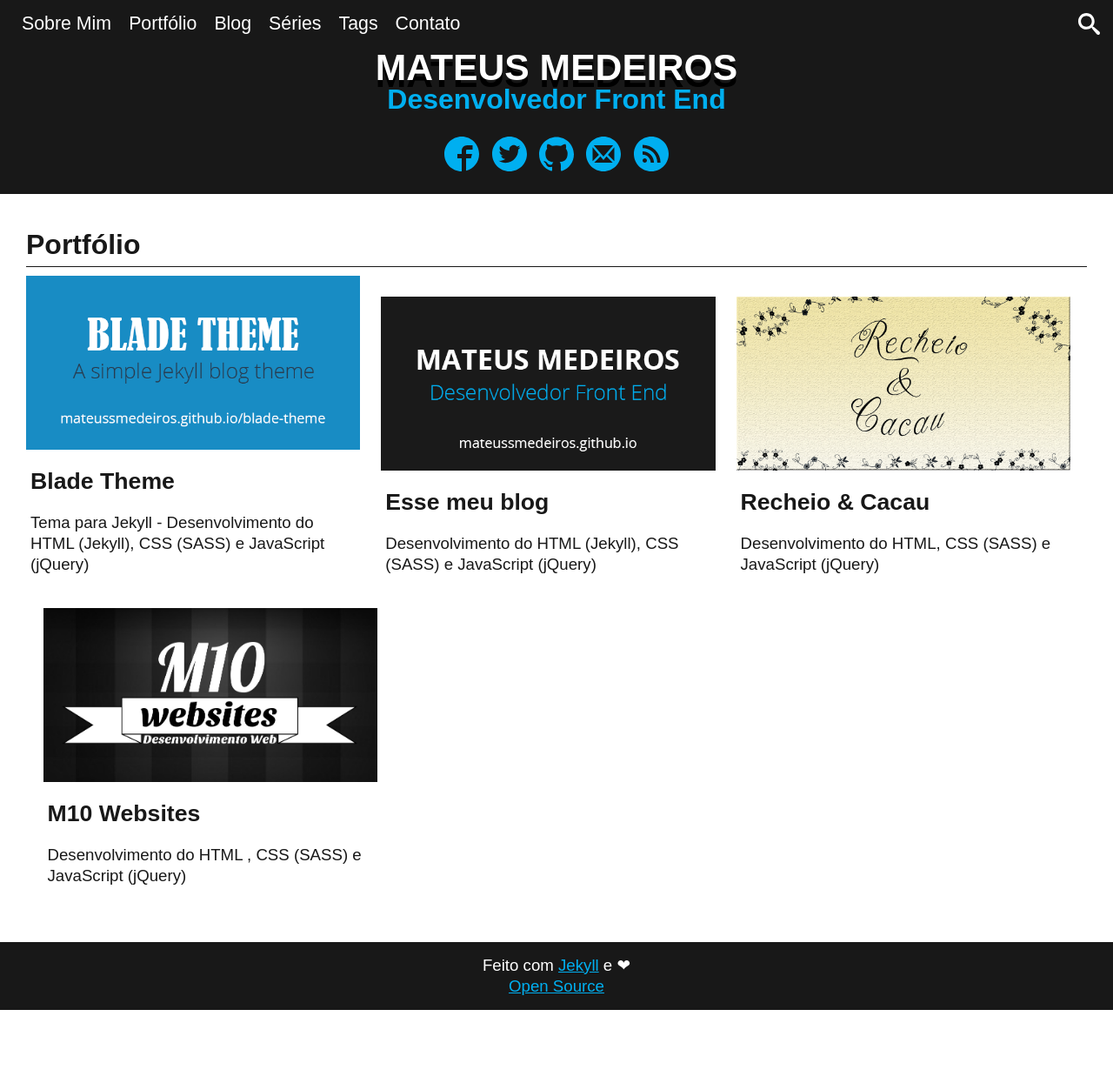
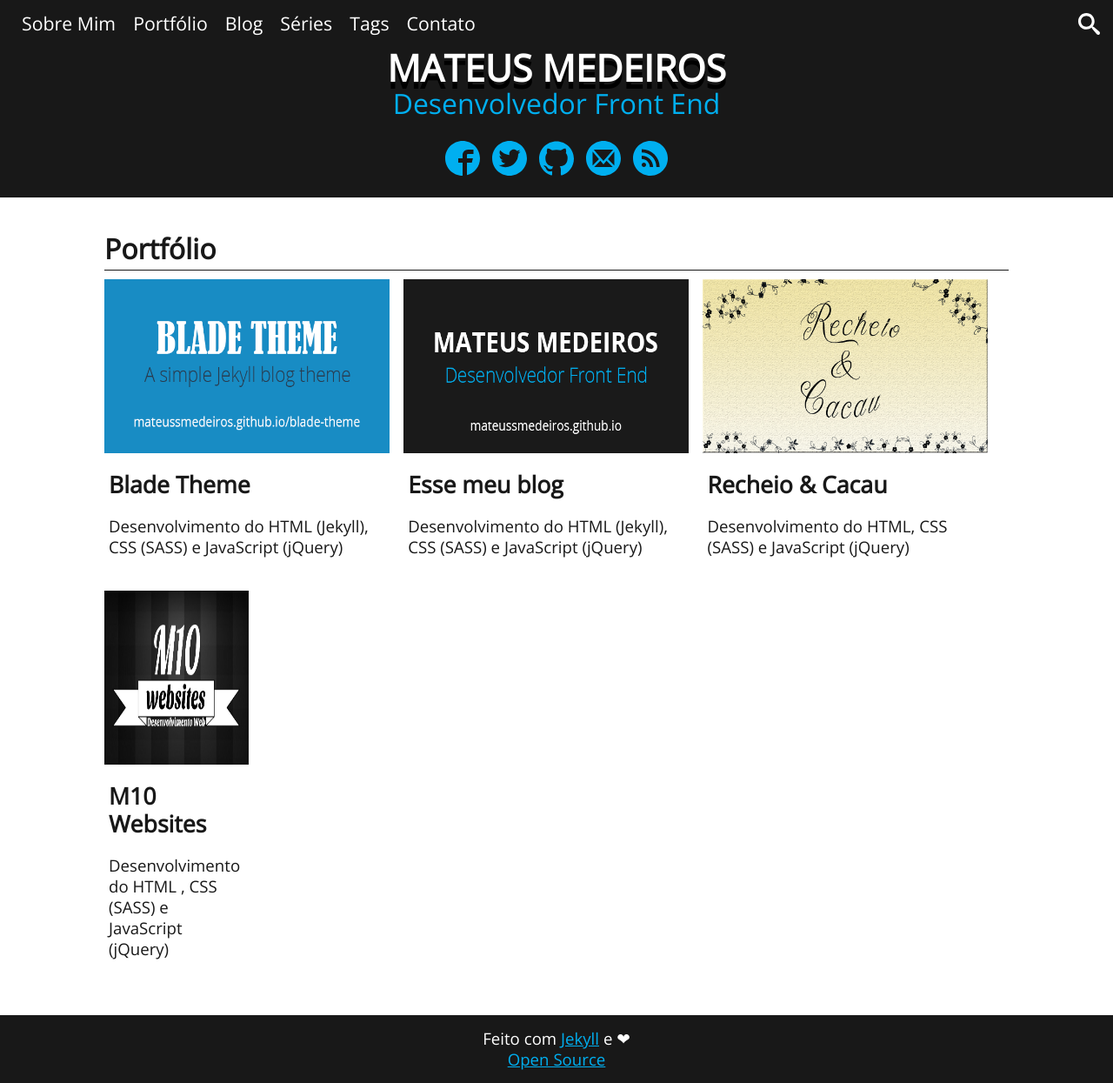
Before and after one commit to mateussmedeiros/mateussmedeiros.github.io, a Jekyll site: the page built from portfolio.html, in a window 1280 px wide. Shown: the whole page at 87% size. Built offline with Jekyll 4.4.1, drawn with Linux system fonts in a browser that asks for light colours; before the commit the page ends 1161 px from its top, so only the background shows below that.

Commit message:
Atualizando estilo do blog

```diff
--- a/_includes/share.html
+++ b/_includes/share.html
@@ -1,5 +1,5 @@
 <section class="share">
-	<h3> Compartilhe </h3>
+	<h3> Espalhe a palavra </h3>
 
 	<div class="share-buttons">
 		<a aria-label="Compartilhe no Twitter" href="https://twitter.com/intent/tweet?text=&quot;{{ page.twitter_text }}&quot;%20{{ site.url }}{{ page.url }}%20via%20&#64;{{ site.twitter_username }}&hashtags={% for tag in page.tags %}{{tag}},{% endfor %}"
--- a/_sass/_layout.scss
+++ b/_sass/_layout.scss
@@ -31,6 +31,10 @@
 .title {
     padding: 20px 0;
 
+    h1 {
+      margin-bottom: 5px;
+    }
+
     h1 a {
         font-size: 32pt;
         color: $branco;
@@ -40,6 +44,7 @@
 
     h2 a {
         font-size: 24pt;
+        font-weight: 300;
         color: $azul;
     }
 }
@@ -57,6 +62,7 @@
         float: left;
         margin: 0 10px;
         font-size: 16pt;
+        font-weight: 300;
         color: $branco;
 
         &:last-child {
@@ -166,6 +172,8 @@
 ---------------------*/
 .page-content {
     display: block;
+    max-width: 1100px;
+    margin: 0 auto;
     padding: 35px 30px;
 }
 
@@ -192,7 +200,7 @@
 }
 
 .post-date {
-  font-size: 10pt;
+  font-size: 11pt;
   line-height: 16pt;
 }
 
@@ -302,6 +310,10 @@
   text-align: center;
   border-top: 1px solid $preto;
   padding: 10px;
+
+  h2, h3 {
+    margin: 5px auto;
+  }
 }
 
 .share {
@@ -321,6 +333,10 @@
 /*-----------------
 ---- Portfólio ----
 -----------------*/
+.job-container {
+  display: table;
+}
+
 .job-item {
   display: inline-block;
   width: 31.5%;
--- a/assets/css/main.scss
+++ b/assets/css/main.scss
@@ -3,13 +3,14 @@
 ---
 
 @charset "utf-8";
+@import url('https://fonts.googleapis.com/css?family=Open+Sans:300,300i,400');
 
 ////////////////
 // Variáveis //
 ///////////////
 
 // Fonte
-$fonte-padrao: Arial, Verdana, sans-serif;
+$fonte-padrao: 'Open Sans', Arial, sans-serif;
 
 // Cores
 $preto: #181818;
--- a/portfolio.html
+++ b/portfolio.html
@@ -4,11 +4,12 @@
 description: Veja os trabalhos realizados por mim
 permalink: /portfolio/
 ---
+<div class="job-container">
 	<div class="job-item">
 		<a href="https://mateussmedeiros.github.io/blade-theme/" target="_blank" title="Confira o projeto!">
-		<img src="https://github.com/mateussmedeiros/mateussmedeiros.github.io/blob/master/assets/img/blade-theme.png" alt="Blade Theme" class="job-img">
+			<img src="/assets/img/blade-theme.png" alt="Blade Theme" class="job-img">
 			<h2> Blade Theme </h2>
-		<p> Tema para Jekyll - Desenvolvimento do HTML (Jekyll), CSS (SASS) e JavaScript (jQuery) </p>
+			<p> Desenvolvimento do HTML (Jekyll), CSS (SASS) e JavaScript (jQuery) </p>
 		</a>
 	</div>
 
@@ -25,7 +26,9 @@
 			<p> Desenvolvimento do HTML, CSS (SASS) e JavaScript (jQuery) </p>
 		</a>
 	</div>
+</div>
 
+<div class="job-container">
 	<div class="job-item">
 		<a href="http://m10websites.com" target="_blank" title="Confira o projeto!">
 			<img src="/assets/img/m10-websites.jpg" alt="M10 Websites" class="job-img">
@@ -33,3 +36,4 @@
 			<p> Desenvolvimento do HTML , CSS (SASS) e JavaScript (jQuery) </p>
 		</a>
 	</div>
+</div>
```
Lines whose indentation alone changed are shown as unchanged.
